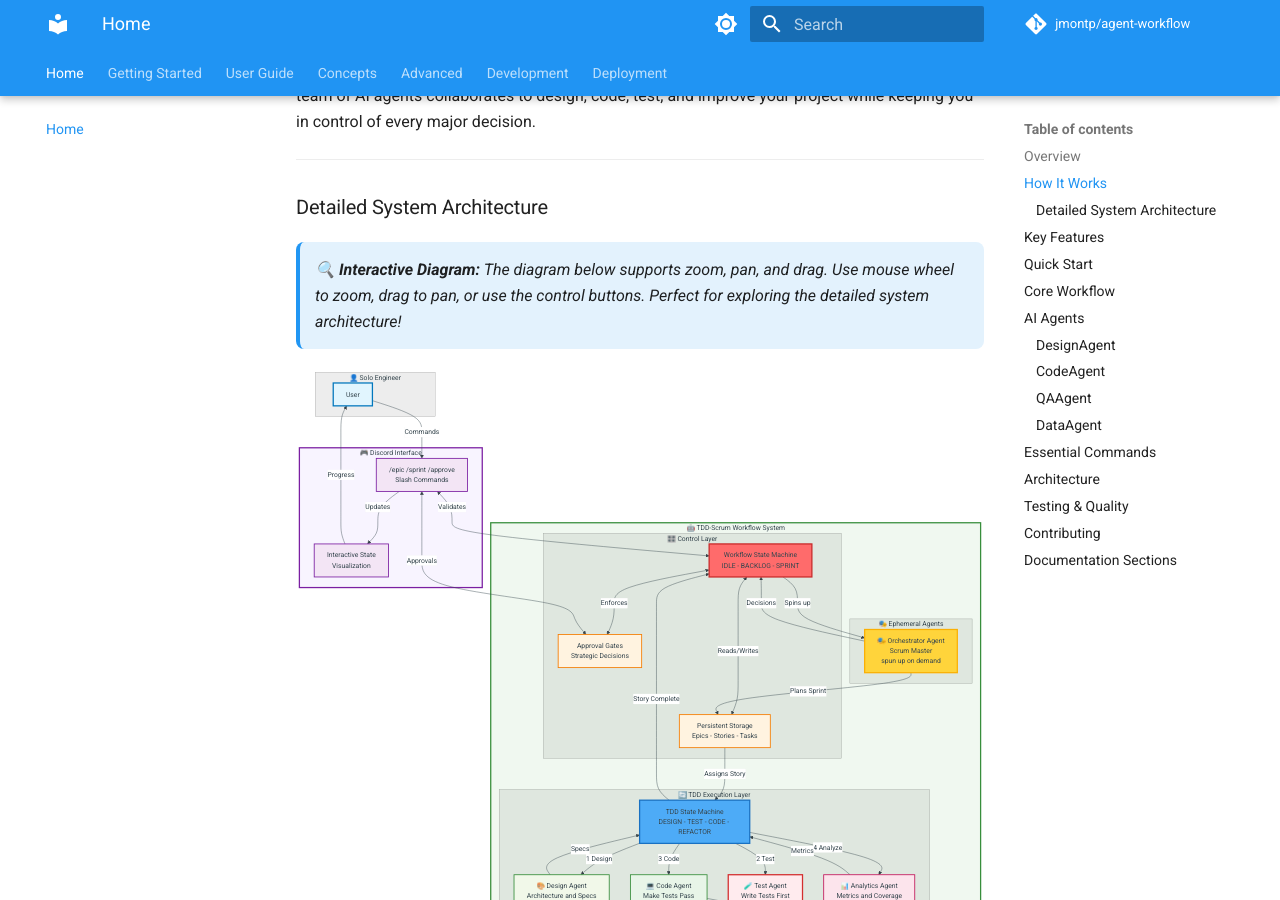
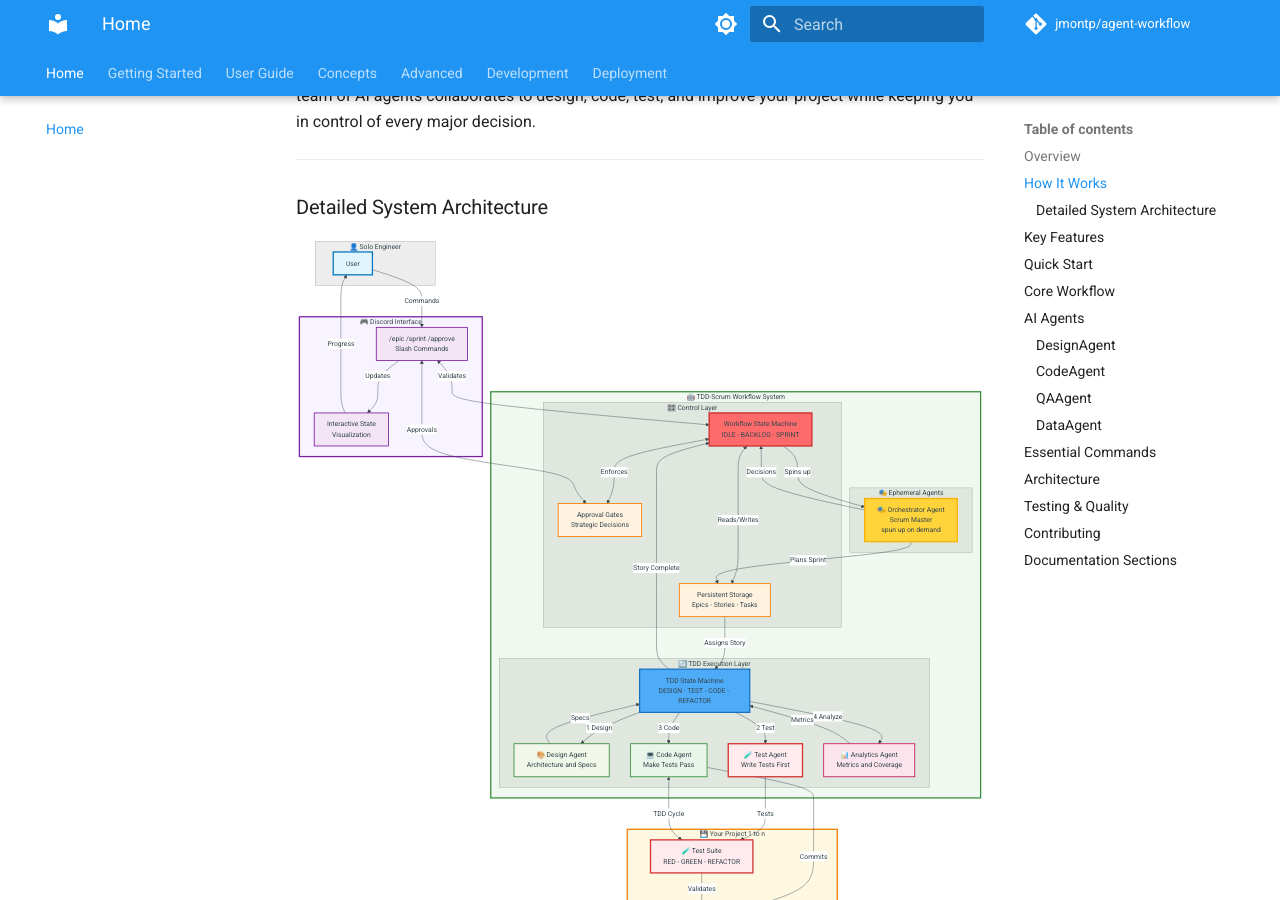
Before and after one commit to jmontp/agent-workflow, an MkDocs documentation site: the page built from docs_src/index.md, in a window 1280 px wide and 900 px high, scrolled down 642 px. Built offline with MkDocs 1.6.1 and Material for MkDocs 9.7.7, drawn with Linux system fonts in a browser that asks for light colours; comment, search, counter and statistics services are not loaded.

Commit message:
Remove broken interactive diagram notice
🤖 Generated with [Claude Code](https://claude.ai/code)

Co-Authored-By: Claude <noreply@anthropic.com>

````diff
--- a/docs_src/index.md
+++ b/docs_src/index.md
@@ -32,9 +32,6 @@ flowchart LR
 
 ### Detailed System Architecture
 
-<div style="background: #e3f2fd; padding: 15px; border-radius: 8px; margin: 20px 0; border-left: 4px solid #2196F3;">
-<em>🔍 <strong>Interactive Diagram:</strong> The diagram below supports zoom, pan, and drag. Use mouse wheel to zoom, drag to pan, or use the control buttons. Perfect for exploring the detailed system architecture!</em>
-</div>
 
 ```mermaid
 graph TB
````
